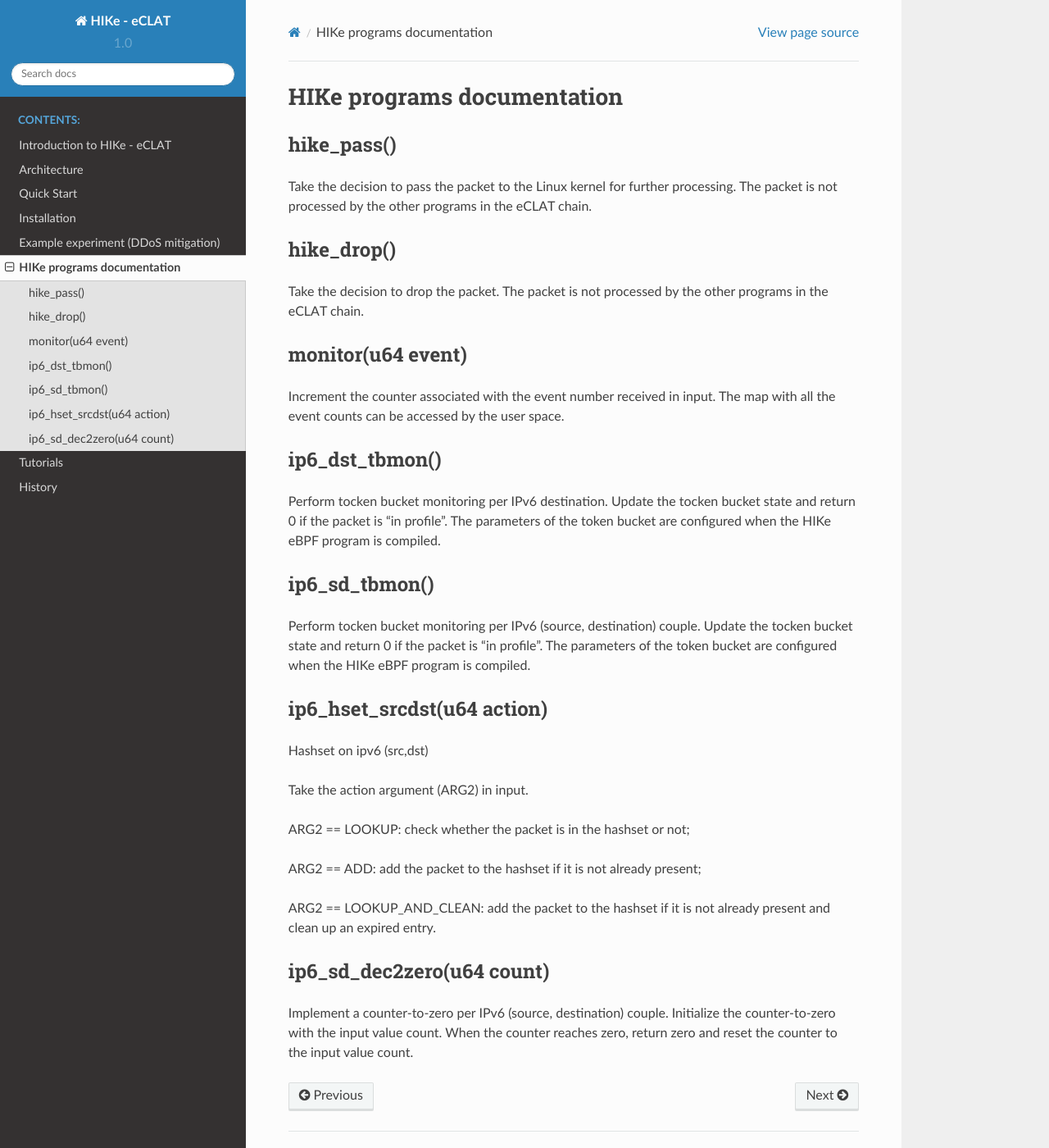
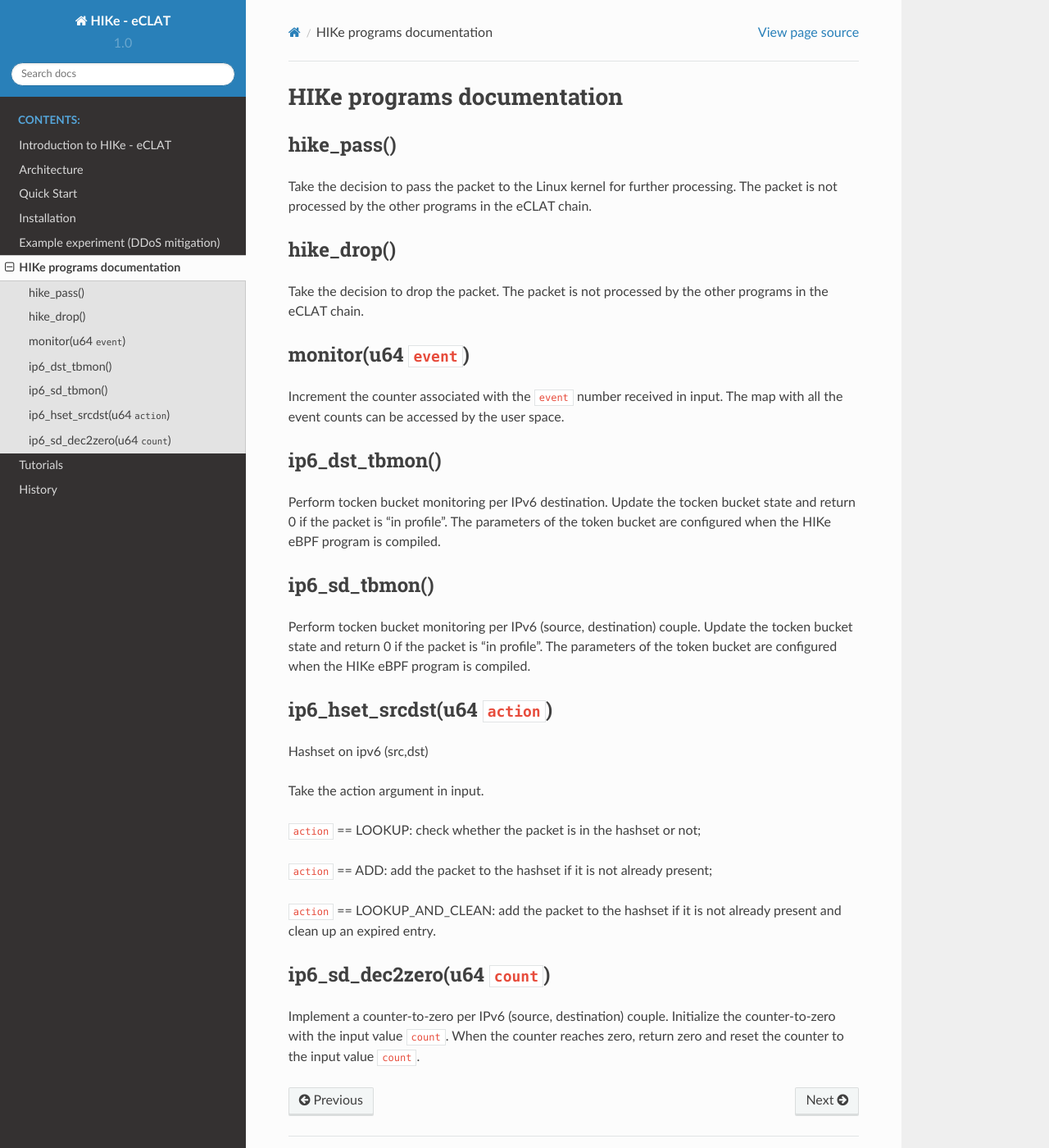
Before and after one commit to hike-eclat/docs, a Sphinx documentation site: the page built from docs/hike_programs.rst, in a window 1280 px wide and 1400 px high. Shown: the whole window at 82% size. Built offline with Sphinx 7.4.7 and the Read the Docs theme 2.0.0, drawn with Linux system fonts in a browser that asks for light colours; pages that are not in the unit, such as notebooks, are missing from menus.

Commit message:
Update hike_programs.rst

```diff
--- a/docs/hike_programs.rst
+++ b/docs/hike_programs.rst
@@ -9,9 +9,9 @@ hike_drop()
 ---------
 Take the decision to drop the packet. The packet is not processed by the other programs in the eCLAT chain.
 
-monitor(u64 event)
+monitor(u64 ``event``)
 ------------------
-Increment the counter associated with the event number received in input. The map with all the event counts can be accessed by the user space.
+Increment the counter associated with the ``event`` number received in input. The map with all the event counts can be accessed by the user space.
 
 ip6_dst_tbmon()
 ------------------
@@ -21,22 +21,22 @@ ip6_sd_tbmon()
 ------------------
 Perform tocken bucket monitoring per IPv6 (source, destination) couple. Update the tocken bucket state and return 0 if the packet is "in profile". The parameters of the token bucket are configured when the HIKe eBPF program is compiled.
 
-ip6_hset_srcdst(u64 action)
+ip6_hset_srcdst(u64 ``action``)
 ------------------
 Hashset on ipv6 (src,dst)
 
-Take the action argument (ARG2) in input.
+Take the action argument in input.
 
-ARG2 == LOOKUP: check whether the packet is in
+``action`` == LOOKUP: check whether the packet is in
 the hashset or not;
 
-ARG2 == ADD: add the packet to the hashset if
+``action`` == ADD: add the packet to the hashset if
 it is not already present;
 
-ARG2 == LOOKUP_AND_CLEAN: add the packet to the
+``action`` == LOOKUP_AND_CLEAN: add the packet to the
 hashset if it is not already present and clean up an expired entry.
 
-ip6_sd_dec2zero(u64 count)
+ip6_sd_dec2zero(u64 ``count``)
 ------------------
 
-Implement a counter-to-zero per IPv6 (source, destination) couple. Initialize the counter-to-zero with the input value count. When the counter reaches zero, return zero and reset the counter to the input value count.
+Implement a counter-to-zero per IPv6 (source, destination) couple. Initialize the counter-to-zero with the input value ``count``. When the counter reaches zero, return zero and reset the counter to the input value ``count``.
```
